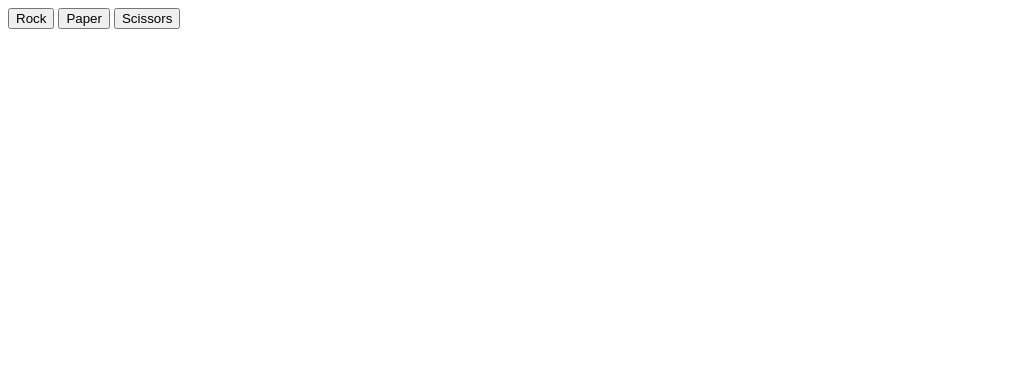
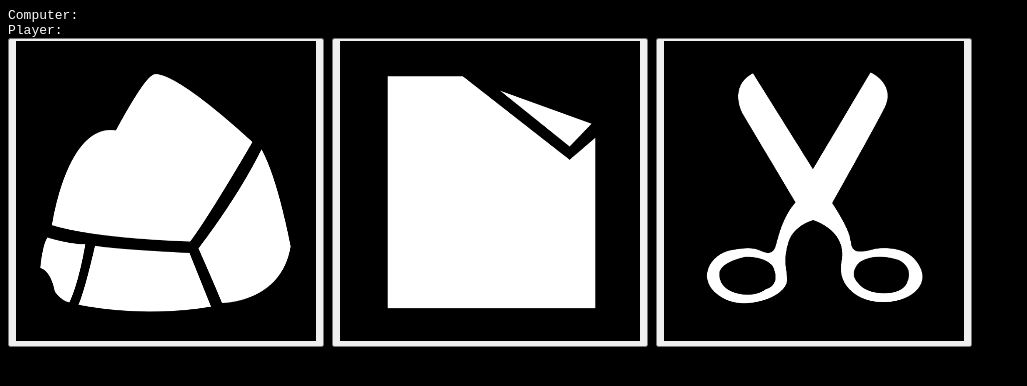
Before and after one commit to ktomeo/Rock-Paper-Scissors, a plain HTML site: page index.html in a window 1280 px wide. Shown: the whole page, without its empty margins (0-1027 px from the left). Drawn offline with Linux system fonts and the light colour scheme.

Commit message:
added pictures and divs. will add start and end divs and add function to write text

```diff
--- a/index.html
+++ b/index.html
@@ -4,15 +4,26 @@
     <meta charset="UTF-8">
     <meta http-equiv="X-UA-Compatible" content="IE=edge">
     <meta name="viewport" content="width=device-width, initial-scale=1.0">
+    <link rel="stylesheet" href="styles.css">
     <script src="javascript.js" defer></script>
     <title>Kai's Rock Paper Scissors</title>
 </head>
 <body>
-    <div class="scoresComp"></div>
-    <div class="scoresPlay"></div>
+    <div class="scores">
+        <div class="computerArea">
+            <div class="computerStatement">Computer:</div>
+            <div class="scoresComp"></div>
+        </div>
+        <div class="playerArea">
+            <div class="playerStatement">Player:</div>
+            <div class="scoresPlay"></div>
+        </div>
+    </div>
     <div class="statement"></div>
-    <button onclick="playRound('ROCK')">Rock</button>
-    <button onclick="playRound('PAPER')">Paper</button>
-    <button onclick="playRound('SCISSORS')">Scissors</button>
+    <div class="btn">
+        <button onclick="playRound('ROCK')"><img class="tools" src="./images/rock.png" alt="A white rock."></button>
+        <button onclick="playRound('PAPER')"><img class="tools" src="./images/paper.png" alt="White paper"></button>
+        <button onclick="playRound('SCISSORS')"><img class="tools" src="./images/scissors.png" alt="A white pair of scissors."></button>
+    </div>
 </body>
 </html>
--- a/javascript.js
+++ b/javascript.js
@@ -24,6 +24,7 @@ btn.addEventListener('click', playRound);
 function playRound(playerSelection) {
     let computerSelection = getComputerChoice();
     const statement = document.querySelector('.statement')
+    console.log(playerSelection);
     if (playerSelection === computerSelection) {
         statement.textContent = 'Tie'
     } else if (
--- /dev/null
+++ b/styles.css
@@ -0,0 +1,10 @@
+body {
+    font-family: monospace;
+    background-color: black;
+    color: white;
+}
+
+.tools {
+    width: 300px;
+    height: 300px;
+}
```
Also changed, not shown: images/paper.png (added), images/rock.png (added), images/scissors.png (added).
